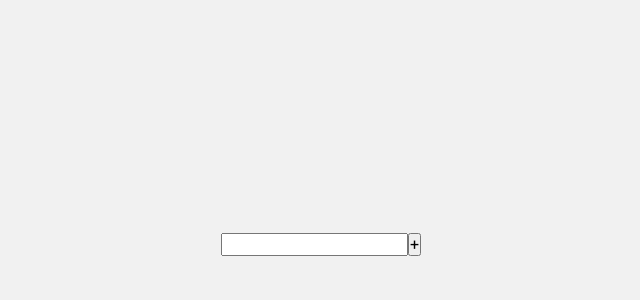
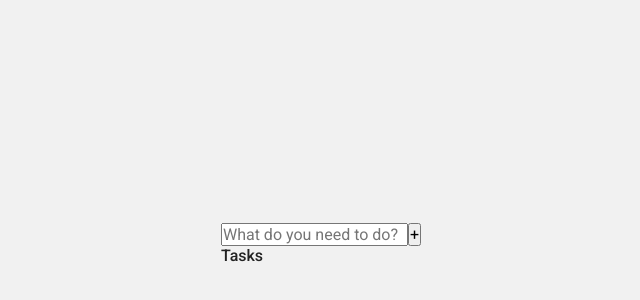
Before and after one commit to klausborges/ts-todo-app, a React (Create React App) app: page / in a window 1280 px wide. Shown: the part 156-456 px from the top of the page, without its empty margins (319-959 px from the left). Built offline with nearby package versions, Linux system fonts and the light colour scheme.

Commit message:
feat: add basic functionality to create & list tasks

```diff
--- a/src/pages/Todo/index.tsx
+++ b/src/pages/Todo/index.tsx
@@ -1,7 +1,7 @@
-import React, { useState } from 'react';
+import React, { FormEvent, useCallback, useState } from 'react';
 import { v4 as uuidv4 } from 'uuid';
 
-import { Container, Form } from './styles';
+import { Container, Form, TodoList, TodoHeader, TodoItem } from './styles';
 
 interface TodoItem {
   id: string;
@@ -12,13 +12,53 @@ interface TodoItem {
 
 const Todo: React.FC = () => {
   const [todos, setTodos] = useState<TodoItem[]>([]);
+  const [newTodo, setNewTodo] = useState('');
+
+  const handleAddTodo = useCallback(
+    (e: FormEvent) => {
+      e.preventDefault();
+
+      if (!newTodo) return;
+
+      setTodos([
+        ...todos,
+        {
+          id: uuidv4(),
+          description: newTodo,
+          createdAt: new Date(),
+          completedAt: null,
+        },
+      ]);
+
+      setNewTodo('');
+    },
+    [todos, newTodo],
+  );
 
   return (
     <Container>
-      <Form>
-        <input />
+      <Form onSubmit={handleAddTodo}>
+        <input
+          value={newTodo}
+          onChange={e => setNewTodo(e.target.value)}
+          placeholder="What do you need to do?"
+        />
         <button type="submit">+</button>
       </Form>
+
+      <TodoList>
+        <TodoHeader>
+          <strong>Tasks</strong>
+        </TodoHeader>
+
+        {todos.map(todo => (
+          <TodoItem key={todo.id}>
+            <input type="checkbox" checked={todo.completedAt !== null} />
+            <span>{todo.description}</span>
+            <button type="button">X</button>
+          </TodoItem>
+        ))}
+      </TodoList>
     </Container>
   );
 };
--- a/src/pages/Todo/styles.ts
+++ b/src/pages/Todo/styles.ts
@@ -3,3 +3,9 @@ import styled from 'styled-components';
 export const Container = styled.main``;
 
 export const Form = styled.form``;
+
+export const TodoList = styled.section``;
+
+export const TodoHeader = styled.header``;
+
+export const TodoItem = styled.div``;
```
